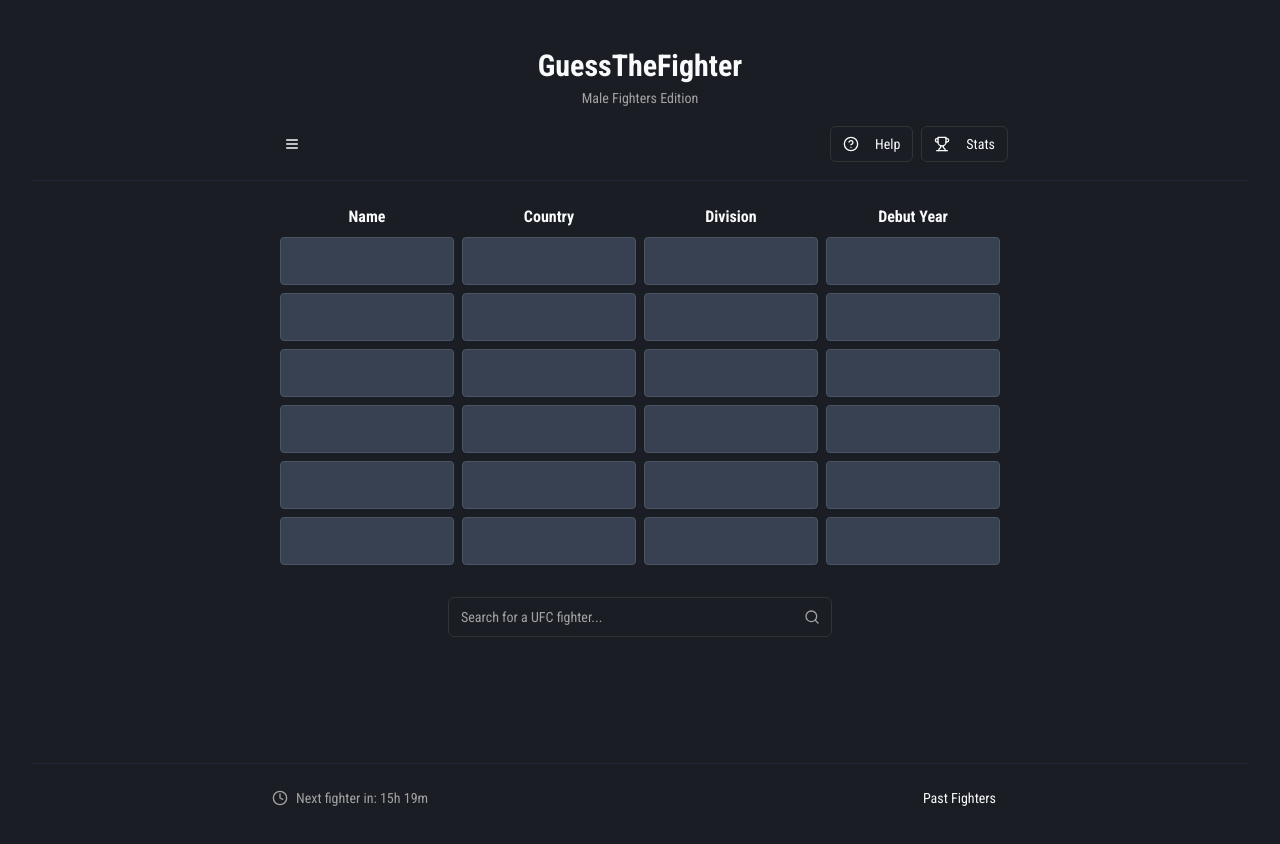
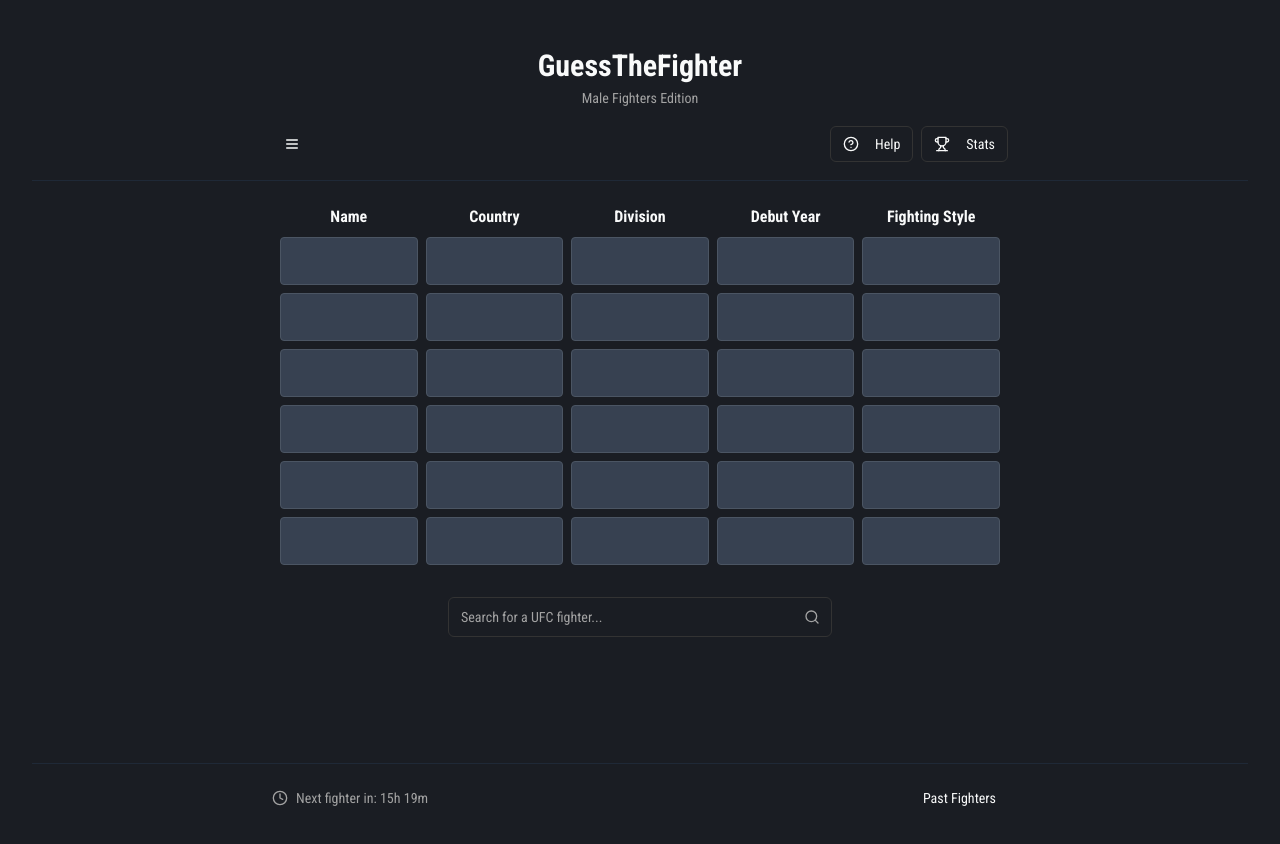
Before and after one commit to jrarandaarcos/octagon-fighter-guess, a React (Vite) app: page / in a window 1280 px wide. Shown: the top 844 px of the page. Built offline with nearby package versions, Linux system fonts and the light colour scheme.

Commit message:
Add fighting style cell
Add a new cell to display the fighter's fighting style in the GuessRow component.

```diff
--- a/src/components/GuessRow.tsx
+++ b/src/components/GuessRow.tsx
@@ -18,18 +18,19 @@ interface GuessRowProps {
 }
 
 const GuessRow: React.FC<GuessRowProps> = ({ fighter, result, targetYear, showHeaders = false }) => {
-  // Map of attributes to show - removed debutEvent
+  // Map of attributes to show - added fightingStyle
   const attributesToShow = [
     { key: 'name', label: 'Name', value: fighter?.name || '' },
     { key: 'country', label: 'Country', value: fighter?.country || '' },
     { key: 'division', label: 'Division', value: fighter?.division || '' },
     { key: 'debutYear', label: 'Debut Year', value: fighter?.debutYear || '' },
+    { key: 'fightingStyle', label: 'Fighting Style', value: fighter?.fightingStyle || '' },
   ];
 
   // If we need to display headers only
   if (showHeaders) {
     return (
-      <div className="grid grid-cols-4 gap-2 w-full mb-2">
+      <div className="grid grid-cols-5 gap-2 w-full mb-2">
         {attributesToShow.map(({ key, label }) => (
           <div
             key={`header-${key}`}
@@ -45,8 +46,8 @@ const GuessRow: React.FC<GuessRowProps> = ({ fighter, result, targetYear, showHe
   // If no fighter, render empty row
   if (!fighter || !result) {
     return (
-      <div className="grid grid-cols-4 gap-2 w-full">
-        {['name', 'country', 'division', 'debutYear'].map((attr) => (
+      <div className="grid grid-cols-5 gap-2 w-full">
+        {['name', 'country', 'division', 'debutYear', 'fightingStyle'].map((attr) => (
           <div
             key={attr}
             className="cell-empty h-12 border rounded flex items-center justify-center"
@@ -57,7 +58,7 @@ const GuessRow: React.FC<GuessRowProps> = ({ fighter, result, targetYear, showHe
   }
 
   return (
-    <div className="grid grid-cols-4 gap-2 w-full">
+    <div className="grid grid-cols-5 gap-2 w-full">
       <TooltipProvider>
         {attributesToShow.map(({ key, value }) => {
           const cellResult = result[key] || 'incorrect';
```
